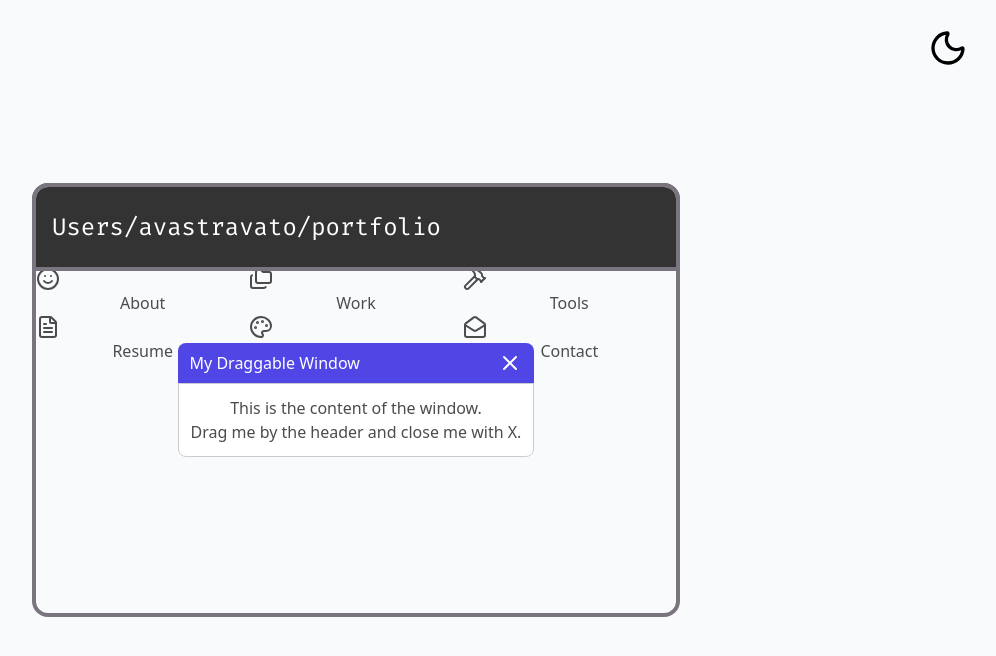
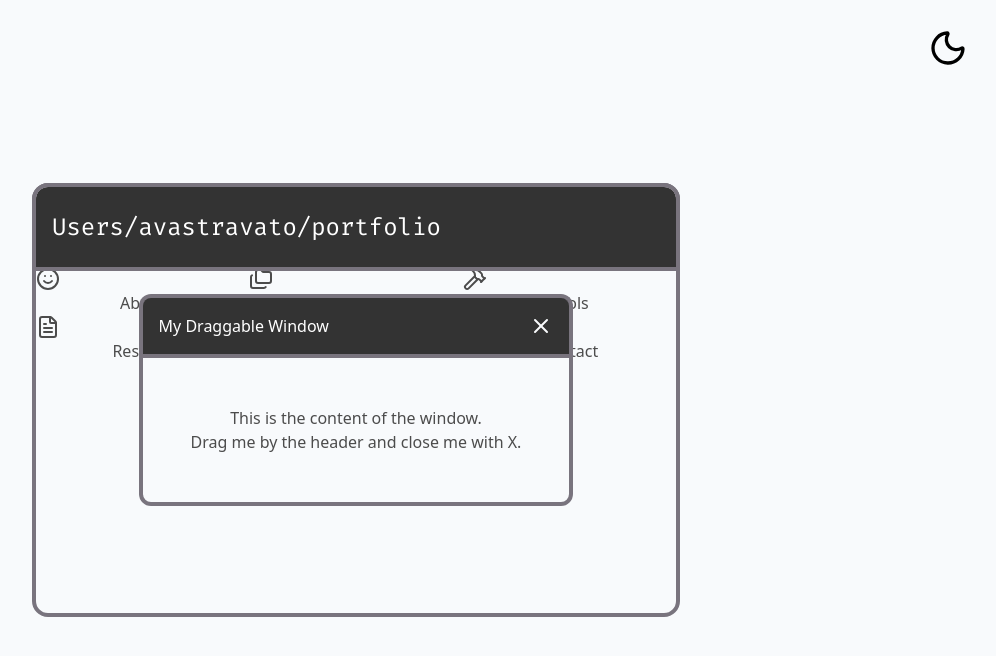
Before and after one commit to avastravato/portfolio-website, a React (Vite) app: page / in a window 1280 px wide. Shown: the top 656 px of the page, without its empty margins (284-1280 px from the left). Built offline with nearby package versions, Linux system fonts and the light colour scheme.

Commit message:
popup tailwind

```diff
--- a/src/components/DraggableWindow.jsx
+++ b/src/components/DraggableWindow.jsx
@@ -2,7 +2,7 @@ import { useState } from "react";
 import { useDraggable } from "@dnd-kit/core";
 import { X } from 'lucide-react';
 
-export function DraggableWindow({ id, position, onClose, title, children }) {
+export const DraggableWindow = ({ id, position, onClose, title, children }) => {
 
   const { attributes, listeners, setNodeRef, setActivatorNodeRef, transform } =
     useDraggable({ id });
@@ -16,53 +16,21 @@ export function DraggableWindow({ id, position, onClose, title, children }) {
       : `translate3d(${position.x}px, ${position.y}px, 0)`,
   };
 
-
   return (
     <div ref={setNodeRef} style={style}>
-      {/* Header / Drag handle */}
-      <div
+      <div className="bg-card-header text-background flex justify-between rounded-t-xl border-t-4 border-l-4 border-r-4 border-border p-4 cursor-move"
         ref={setActivatorNodeRef}
         {...listeners}
         {...attributes}
-        style={{
-          background: "#4f46e5",
-          color: "#fff",
-          padding: "8px 12px",
-          cursor: "move",
-          display: "flex",
-          justifyContent: "space-between",
-          alignItems: "center",
-          borderTopLeftRadius: "8px",
-          borderTopRightRadius: "8px",
-        }}
       >
-        <span>{title}</span>
-        <button
+        <span className="text-white">{title}</span>
+        <button className="cursor-pointer"
           onClick={onClose}
-          style={{
-            background: "transparent",
-            border: "none",
-            color: "#fff",
-            fontWeight: "bold",
-            cursor: "pointer",
-            fontSize: "16px",
-          }}
         >
           <X />
         </button>
       </div>
-
-      {/* Content */}
-      <div
-        style={{
-          background: "#fff",
-          padding: "12px",
-          border: "1px solid #ccc",
-          borderBottomLeftRadius: "8px",
-          borderBottomRightRadius: "8px",
-          minWidth: "200px",
-        }}
-      >
+      <div className="bg-card p-12 rounded-b-xl border-4 border-border">
         {children}
       </div>
     </div>
```
